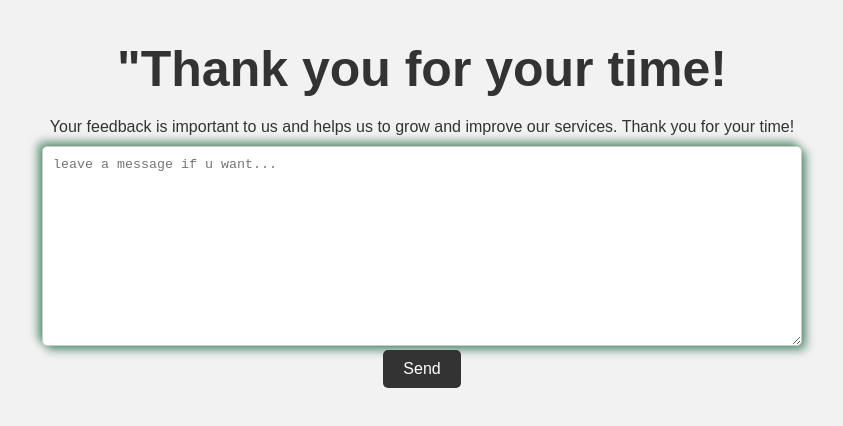
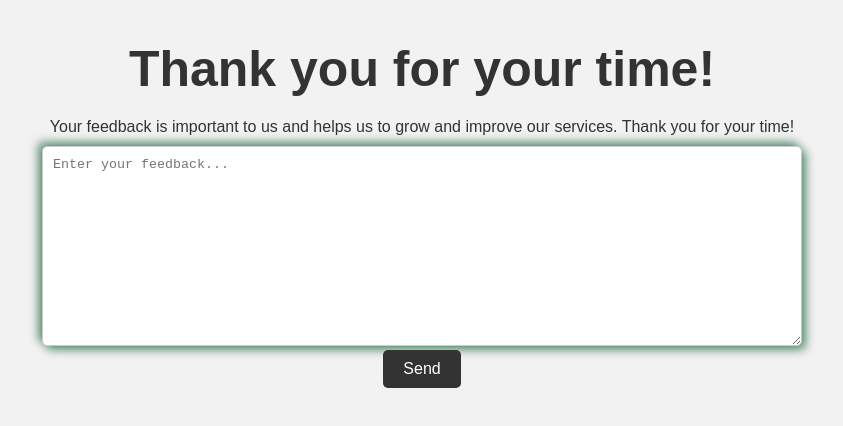
Before and after one commit to khalidgomaa/portfolio_html_css, a plain HTML site: page feedback/writFeedback.html in a window 1280 px wide. Shown: the whole page, without its empty margins (218-1061 px from the left). Drawn offline with Linux system fonts and the light colour scheme.

Commit message:
editing feedback

```diff
--- a/feedback/writFeedback.html
+++ b/feedback/writFeedback.html
@@ -7,10 +7,10 @@
 </head>
 <body>
     <div class="container">
-        <h1>"Thank you for your time!</h1>
+        <h1>Thank you for your time!</h1>
 
         <p>Your feedback is important to us and helps us to grow and improve our services. Thank you for your time!</p>
-        <textarea placeholder="leave a message if u want..."></textarea>
+        <textarea placeholder="Enter your feedback..."></textarea>
      <a class="send" href="thanku.html">Send</a>
     </div>
 </body>
```
